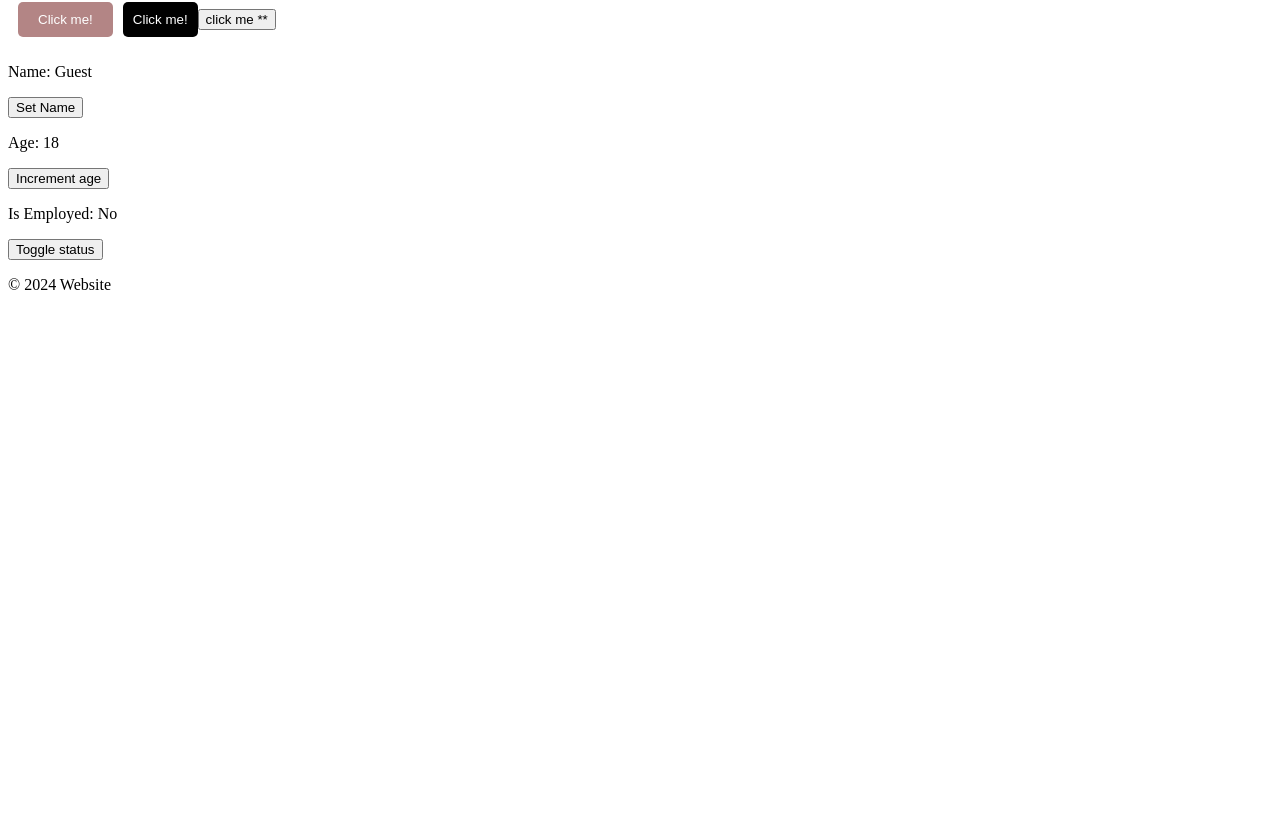
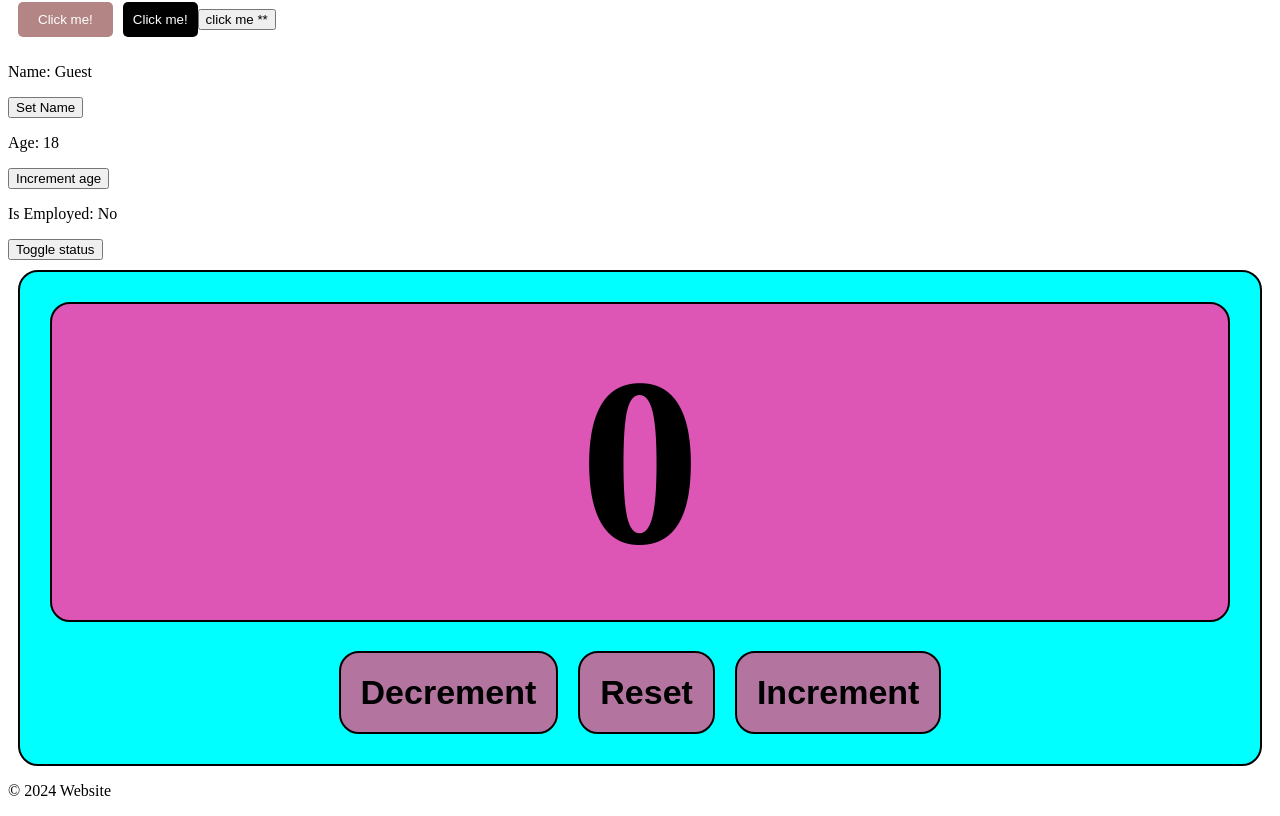
Before and after one commit to ManushiChamika/React-Tutorial, a React (Vite) app in the folder my-react-app/: page / in a window 1280 px wide. Shown: the part 1530-2346 px from the top of the page. Before the commit the page ends 1840 px from the top, so only its background shows below. Built offline with nearby package versions, Linux system fonts and the light colour scheme.

Commit message:
useState and hook

```diff
--- a/my-react-app/src/App.jsx
+++ b/my-react-app/src/App.jsx
@@ -23,7 +23,7 @@
 import Button2 from './Button2.jsx'
 import ProfilePicture from './ProfilePicture.jsx'
 import MyComponent from './MyComponent.jsx'
-
+import Counter from'./Counter.jsx'
 //---------------------------------------------------------------------------
 // React hook = special functions that allows functional components to use react features without writing class components (React v16.8)(useState, useEffect, useContext, useReducer, useCallback, and more....)
 // useState = A react hook that allows the creation of a stateful variable AND a setter function to update its value in the virtual DOM [name, setName]
@@ -73,6 +73,7 @@
       <Button1/>
       <Button2/>
       <MyComponent/>
+      <Counter/>
       <Footer/>
     </>
 
--- /dev/null
+++ b/my-react-app/src/Counter.jsx
@@ -0,0 +1,26 @@
+// using useState to build a counter
+import React, {useState} from  'react';
+
+function Counter() {
+
+    const [count, setCount] = useState(0);
+
+    const increment = () => {
+        setCount(count + 1);
+    }
+    const decrement = () => {
+        setCount(count - 1);
+    }
+    const reset = () => {
+        setCount(0);
+    }
+
+    return(
+        <div className='counter-container'>
+            <p className='count-display'>{count}</p>
+            <button className='counter-button' onClick ={decrement}>Decrement</button>
+            <button className='counter-button' onClick ={reset}>Reset</button>
+            <button className='counter-button' onClick ={increment}>Increment</button>
+        </div>);
+}
+ export default Counter;
--- a/my-react-app/src/index.css
+++ b/my-react-app/src/index.css
@@ -90,3 +90,44 @@
   font-weight: bold;
   text-align: justify;
 }
+
+
+.counter-container{
+  background-color: aqua;
+  font-size: 80px;
+  font-weight: bolder;
+  text-align: center;
+  border-radius: 20px;
+  padding: 20px;
+  margin: 10px;
+  border: 2px solid black;
+}
+
+.count-display{
+  background-color: rgb(221, 86, 181);
+  font-size: 15rem;
+  font-weight: bolder;
+  text-align: center;
+  border-radius: 20px;
+  padding: 20px;
+  margin: 10px;
+  border: 2px solid black;
+}
+
+.counter-button{
+  background-color: rgb(179, 117, 160);
+  font-size: 34px;
+  font-weight: bolder;
+  text-align: center;
+  border-radius: 20px;
+  padding: 20px;
+  margin: 10px;
+  border: 2px solid black;
+  cursor: pointer;
+}
+
+.counter-button:hover{
+  background-color: rgb(32, 30, 32);
+  color: azure;
+
+}
```
